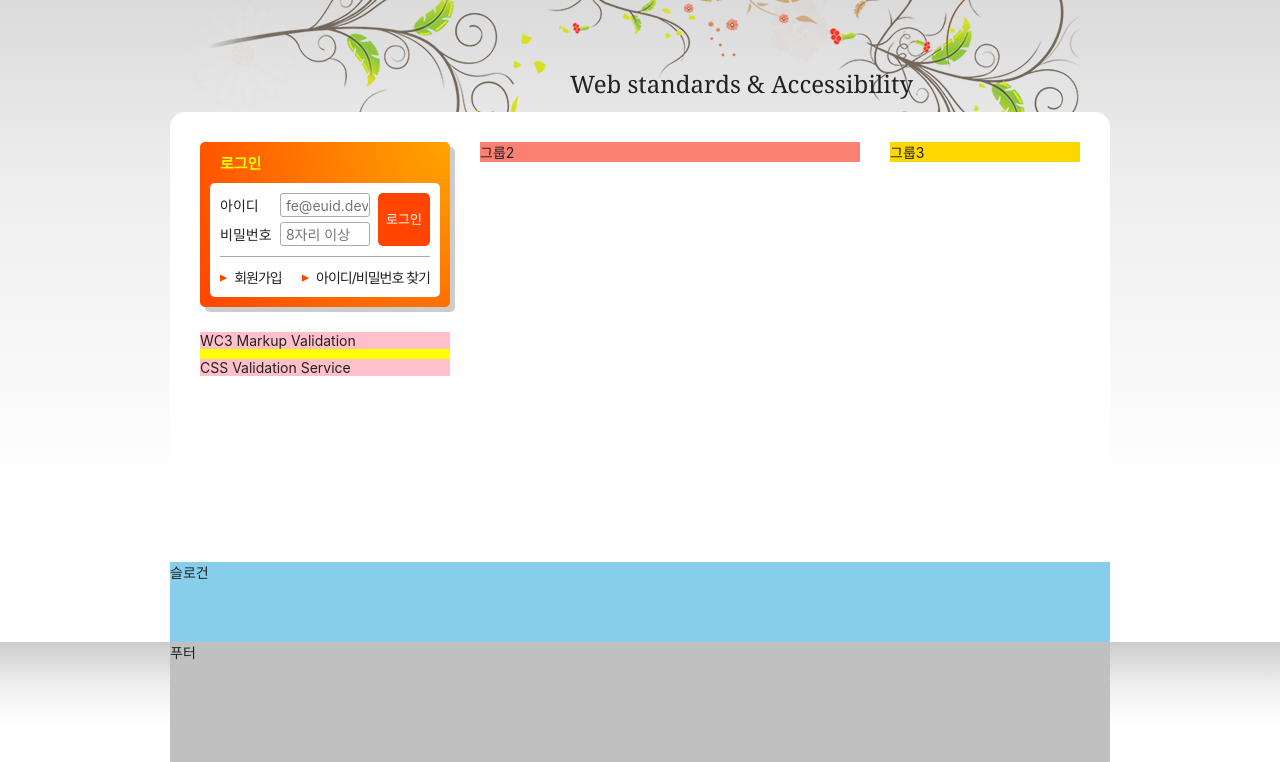
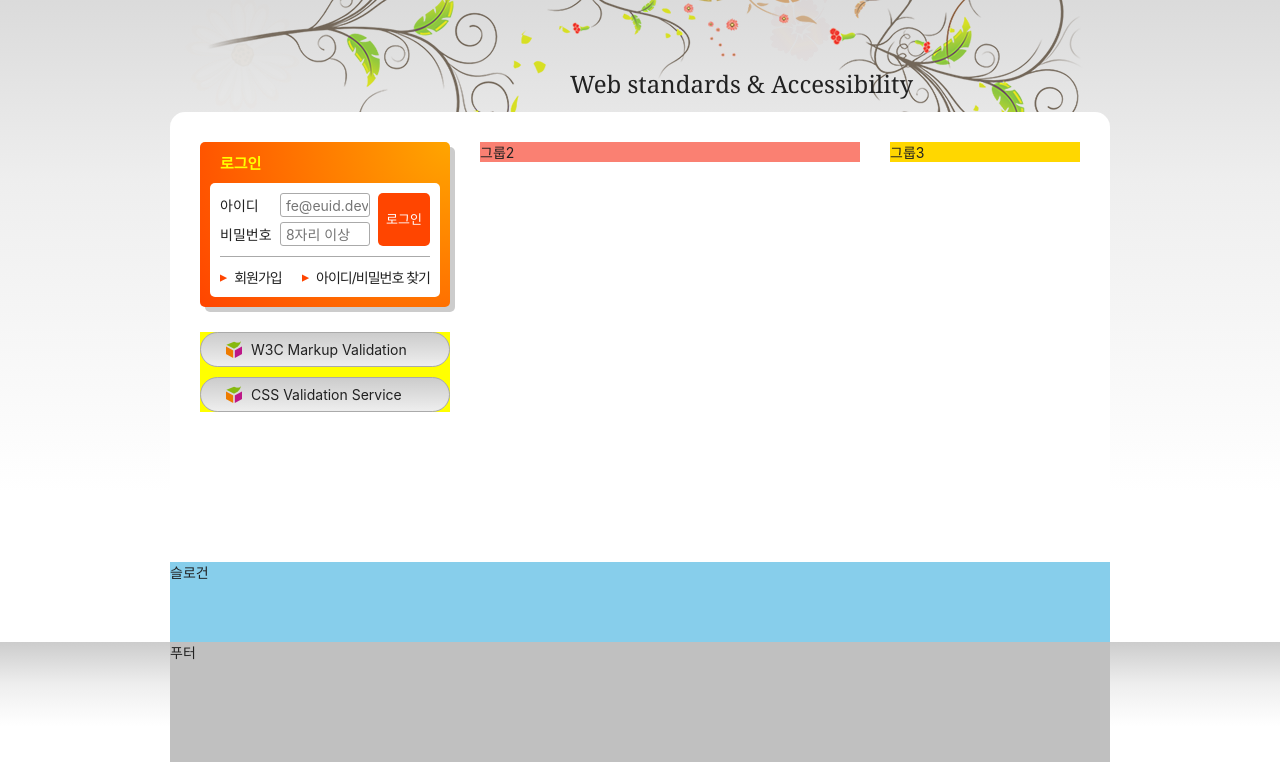
Before and after one commit to rlawlsdn263/HTML5, a plain HTML site: page index.html in a window 1280 px wide. Shown: the part 135-897 px from the top of the page. Drawn offline with Linux system fonts and the light colour scheme; a web font is replaced by a local one.

Commit message:
유효성 검사 디자인 완성

```diff
--- a/index.html
+++ b/index.html
@@ -166,7 +166,7 @@
       <ul class="validation-list">
         <li>
           <a href="/" target="_blank" rel="noopener noreferrer" title="마크업 유효성검사 사이트로 이동 (새창)">
-            WC3 Markup Validation
+            W3C Markup Validation
           </a>
         </li>
         <li>
--- a/styles/style.css
+++ b/styles/style.css
@@ -417,9 +417,23 @@ body {
 }
 
 .validation-list li {
-  background-color: pink;
   margin-top: 10px;
 }
+
+.validation-list a {
+  display: block;
+  background: url('./images/validation_icon.png') no-repeat 25px 50%,
+  #ccc linear-gradient(to bottom, #ccc, #eee);
+  padding: 8px 15px 8px 50px;
+  border-radius: 30px;
+  border: 1px solid #aaa;
+}
+
+.validation-list a:hover, .validation-list a:focus {
+  color: red;
+}
+
+
 
 /* .sign a::before {
   content: "\e803";
```
